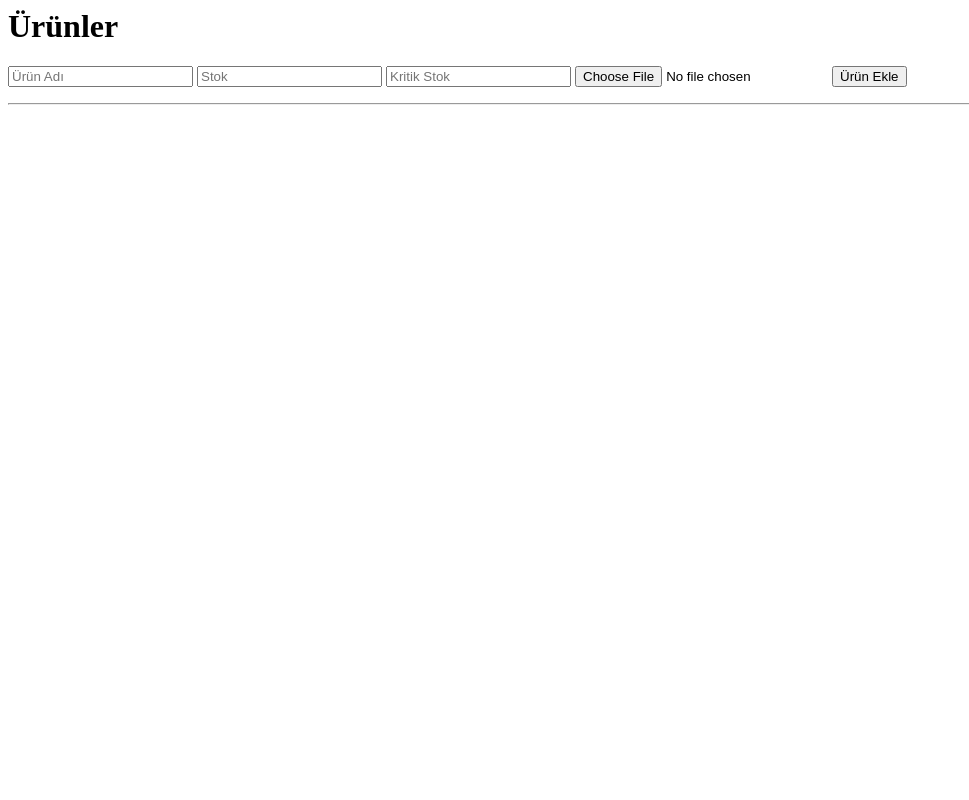
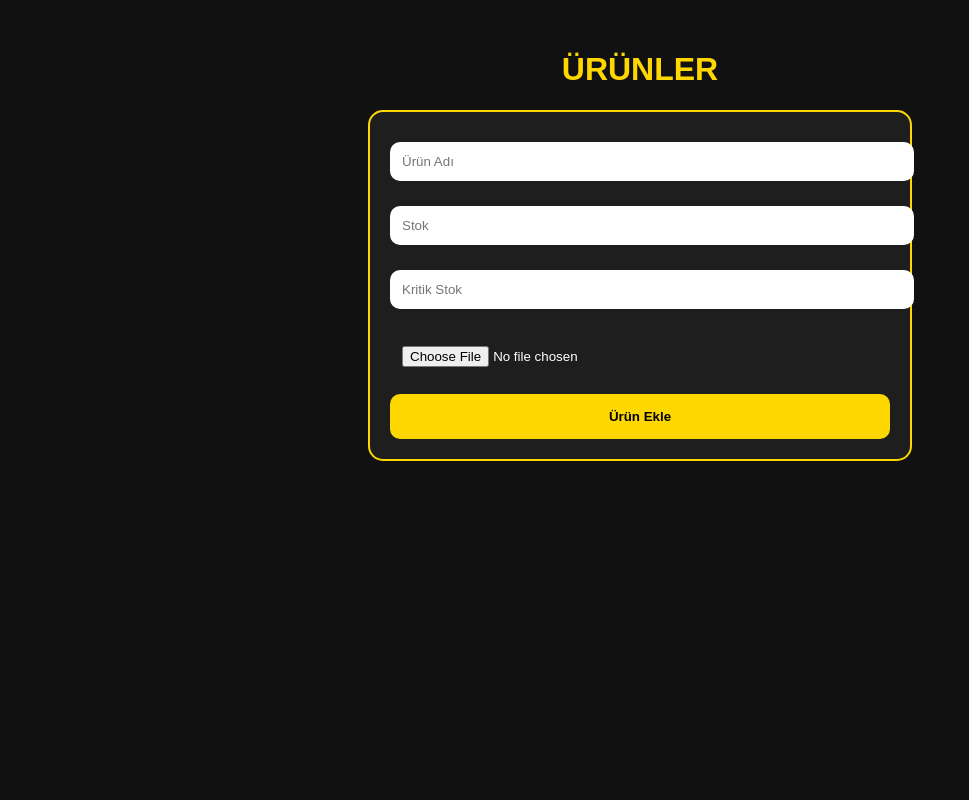
Before and after one commit to alicandvc38-netizen/vizyon-stok, a Flask app: page /urunler in a window 1280 px wide. Shown: the whole page, without its empty margins (0-969 px from the left). Run offline with Flask 3, Linux system fonts and the light colour scheme; the visitor is signed in with stand-in values (Sample User, id 1); data that the repository does not hold is empty.

Commit message:
Update urunler.html

```diff
--- a/templates/urunler.html
+++ b/templates/urunler.html
@@ -1,18 +1,116 @@
-<h1>Ürünler</h1>
+<!DOCTYPE html>
+<html lang="tr">
+<head>
+<meta charset="UTF-8">
+<title>Ürünler</title>
+
+<style>
+
+body{
+    background:#111;
+    color:white;
+    font-family:Arial;
+    margin:0;
+    padding:30px;
+}
+
+h1{
+    color:gold;
+    text-align:center;
+}
+
+.form{
+    background:#1e1e1e;
+    border:2px solid gold;
+    padding:20px;
+    border-radius:15px;
+    max-width:500px;
+    margin:auto;
+}
+
+input{
+    width:100%;
+    padding:12px;
+    margin-top:10px;
+    margin-bottom:15px;
+    border:none;
+    border-radius:10px;
+}
+
+button{
+    width:100%;
+    padding:15px;
+    background:gold;
+    border:none;
+    border-radius:10px;
+    font-weight:bold;
+    cursor:pointer;
+}
+
+.liste{
+    margin-top:40px;
+}
+
+.kart{
+    background:#1e1e1e;
+    border:2px solid gold;
+    padding:20px;
+    border-radius:15px;
+    margin-bottom:20px;
+}
+
+img{
+    width:150px;
+    border-radius:10px;
+    margin-top:10px;
+}
+
+</style>
+</head>
+
+<body>
+
+<h1>ÜRÜNLER</h1>
+
+<div class="form">
 
 <form method="POST" enctype="multipart/form-data">
-  <input type="text" name="urun_adi" placeholder="Ürün Adı">
-  <input type="number" name="stok" placeholder="Stok">
-  <input type="number" name="kritik_stok" placeholder="Kritik Stok">
-  <input type="file" name="foto">
-  <button type="submit">Ürün Ekle</button>
+
+<input type="text" name="urun_adi" placeholder="Ürün Adı">
+
+<input type="number" name="stok" placeholder="Stok">
+
+<input type="number" name="kritik_stok" placeholder="Kritik Stok">
+
+<input type="file" name="foto">
+
+<button type="submit">Ürün Ekle</button>
+
 </form>
 
-<hr>
+</div>
 
-{% for u in urunler %}
-<p>
-{{ u['urun_adi'] }} -
-Stok: {{ u['stok'] }}
-</p>
+<div class="liste">
+
+{% for urun in urunler %}
+
+<div class="kart">
+
+<h2>{{ urun['urun_adi'] }}</h2>
+
+<p>Stok: {{ urun['stok'] }}</p>
+
+<p>Kritik Stok: {{ urun['kritik_stok'] }}</p>
+
+{% if urun['foto'] %}
+<img src="/static/uploads/{{ urun['foto'] }}">
+{% endif %}
+
+</div>
+
 {% endfor %}
+
+</div>
+
+</body>
+</html>
```
